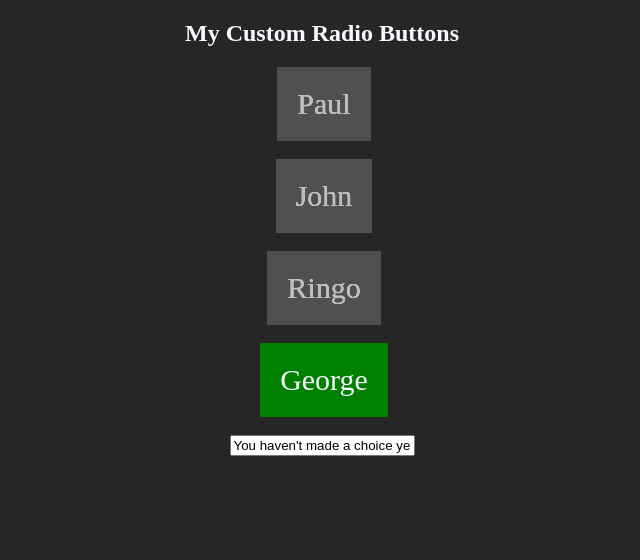
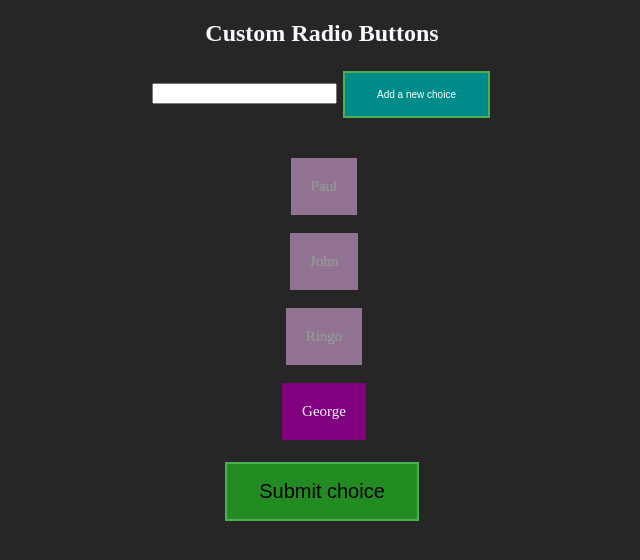
Before and after one commit to PetNamedEr/Flask-dynamic-custom-styled-radiobuttons, a Flask app: page / in a window 1280 px wide. Shown: the top 560 px of the page, without its empty margins (318-958 px from the left). Run offline with Flask 2, Linux system fonts and the light colour scheme.

Commit message:
Added input of new choices

```diff
--- a/app.py
+++ b/app.py
@@ -1,4 +1,4 @@
-from flask import Flask, request, render_template
+from flask import Flask, request, render_template, redirect
 from wtforms import Form, RadioField
 app = Flask(__name__)
 
@@ -15,9 +15,19 @@ class RadioFieldForm(Form):
     def getChoices(self):
         return self.value.choices
 
-@app.route('/')
-def hello_world():
-    radioFieldChoices = ["Paul","John","Ringo","George"]
+customRadioFieldChoices = ["Paul","John","Ringo","George"]
+
+@app.route('/', methods=['GET', 'POST'])
+def index():
     form = RadioFieldForm(request.form)
-    form.setChoices(radioFieldChoices)
-    return render_template('CustomRadioButtons.html',form=form)
+    if request.method == 'GET':
+        form.setChoices(customRadioFieldChoices)
+        return render_template('CustomRadioButtons.html',form=form)
+    if request.method == 'POST':
+        #return str(request.form)
+        return "You chose: " + request.form['chosenValue']
+
+@app.route('/addNewRadioFieldChoice', methods=['GET', 'POST'])
+def addCustomRadioFieldChoice():
+    customRadioFieldChoices.append(request.form['newChoice'])
+    return redirect('/')
--- a/static/css/CustomRadioButtons.css
+++ b/static/css/CustomRadioButtons.css
@@ -9,6 +9,45 @@ body {
   text-align: center;
 }
 
+.button {
+    border: none;
+    color: white;
+    padding: 16px 32px;
+    text-align: center;
+    text-decoration: none;
+    display: inline-block;
+    margin: 4px 2px;
+    -webkit-transition-duration: 0.4s; /* Safari */
+    transition-duration: 0.4s;
+    cursor: pointer;
+}
+
+.button1 {
+    background-color: forestgreen;
+    color: black;
+    border: 2px solid #4CAF50;
+    font-size: 20px;
+}
+
+.button1:hover {
+    background-color: lawngreen;
+    color: white;
+    font-size: 30px;
+}
+
+.button2 {
+    background-color: darkcyan;
+    color: white;
+    border: 2px solid #4CAF50;
+    font-size: 10px;
+
+  }
+.button2:hover {
+    background-color: blue;
+    color: black;
+    font-size: 20px;
+}
+
  .cc-selector input{
      margin:0;padding:0;
      -webkit-appearance:none;
@@ -17,8 +56,8 @@ body {
  }
 
  .myRadioButton{
-   font-size: 30px;
-   background-color:deeppink;
+   font-size: 15px;
+   background-color: hotpink;
    padding: 20px;
  }
 
@@ -27,7 +66,7 @@ body {
    opacity: .9;}
 
  .cc-selector input:checked +.myRadioButton-cc{
-   background-color:green;
+   background-color: purple;
      -webkit-filter: none;
         -moz-filter: none;
              filter: none;
@@ -42,13 +81,26 @@ body {
      -webkit-transition: all 100ms ease-in;
         -moz-transition: all 100ms ease-in;
              transition: all 100ms ease-in;
-     -webkit-filter: brightness(1.8) grayscale(1) opacity(.7);
-        -moz-filter: brightness(1.8) grayscale(1) opacity(.7);
-             filter: brightness(1.8) grayscale(1) opacity(.7);
+     -webkit-filter: brightness(1.8) opacity(.5);
+        -moz-filter: brightness(1.8) opacity(.5);
+             filter: brightness(1.8) opacity(.5);
  }
 
  .myRadioButton-cc:hover{
-     -webkit-filter: brightness(1.2) grayscale(.5) opacity(.9);
-        -moz-filter: brightness(1.2) grayscale(.5) opacity(.9);
-             filter: brightness(1.2) grayscale(.5) opacity(.9);
+     -webkit-filter: brightness(1.2) grayscale(.5) opacity(.7);
+        -moz-filter: brightness(1.2) grayscale(.5) opacity(.7);
+             filter: brightness(1.2) grayscale(.5) opacity(.7);
  }
+
+ a:link, a:visited {
+    background-color: darkcyan;
+    color: ghostwhite;
+    padding: 14px 25px;
+    text-align: center;
+    text-decoration: none;
+    display: inline-block;
+}
+
+a:hover, a:active {
+    background-color: darkslateblue;
+}
--- a/static/script/CustomRadioButtons.js
+++ b/static/script/CustomRadioButtons.js
@@ -2,6 +2,8 @@ function setInitValueOnPageLoad()
 {
   var radioButtonChoices = document.getElementsByName('usersChoice');
   radioButtonChoices[radioButtonChoices.length - 1].checked = 1;
+
+  setAnswerValue(radioButtonChoices.length - 1)
 }
 
 function setAnswerValue(userSelectedRadioButtonIndex)
--- a/templates/CustomRadioButtons.html
+++ b/templates/CustomRadioButtons.html
@@ -11,20 +11,38 @@
 
   <body onload="setInitValueOnPageLoad()">
     <div class="container">
-      <h2>My Custom Radio Buttons</h2>
+      <h2>Custom Radio Buttons</h2>
 
-      <form action="{{ form_action_url }}" method=post>
+      <form action="/addNewRadioFieldChoice" method="post">
+        <input id='newChoice' name='newChoice'>
+        <button type="submit" class="button button2">Add a new choice</button>
+        <!---<a href="/addNewRadioFieldChoice">ADD</a>--->
+      </form>
+
+      <br><br>
+
+      <form action="/" method=post>
+
+          <!--- Looping the radio field values and makin
+                the radio fields: --->
           {% for choice in form.value.choices %}
             <div class="cc-selector">
+              <!--- ids for different radio button choices must not be identical.
+                    This is solved by adding the radio button choices index to the id --->
               <input id="myRadioButton{{ choice[0] }}" type="radio" name="usersChoice" value="{{ choice[1] }}" onclick="setAnswerValue({{ choice[0] }})" />
     	        <label class="myRadioButton-cc myRadioButton"for="myRadioButton{{ choice[0] }}">{{ choice[1] }}</label>
               <br><br>
             </div>
           {% endfor %}
 
-          <input id='chosenValue' name='chosenValue' value="You haven't made a choice yet">
+          <!--- At setAnswerValue-function, the program sets value to this hidden field.
+                The value of this hidden field is sent with post --->
+          <input type="hidden" id='chosenValue' name='chosenValue' value="No choice">
 
+          <!--- Post the form: --->
+          <button type="submit" class="button button1">Submit choice</button>
       </form>
+
     </div>
   </body>
 
```
